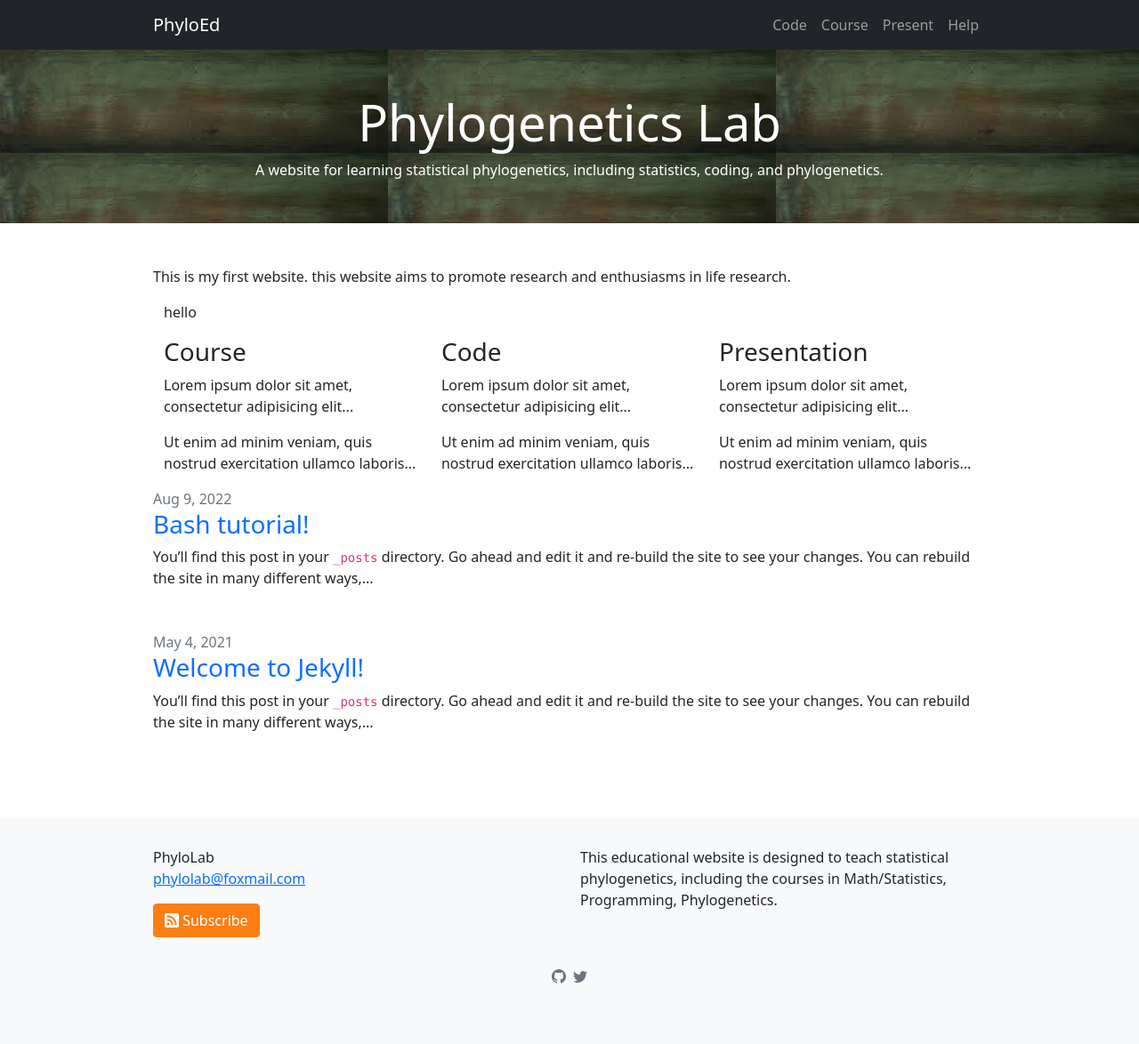
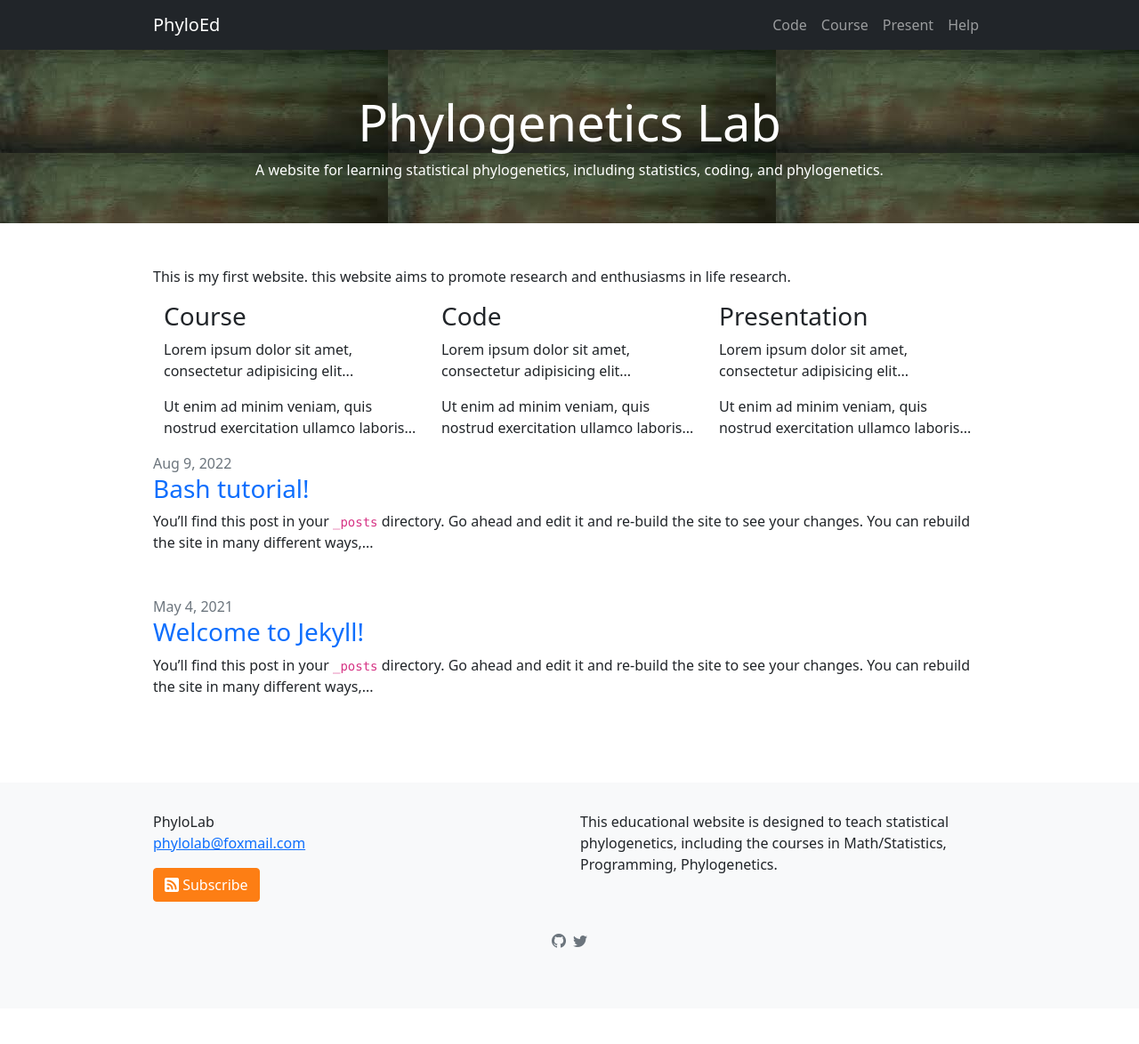
Before and after one commit to lliu1871/PhyEd, a Jekyll site: the page built from index.markdown, in a window 1280 px wide. Shown: the whole page at 89% size. Built offline with Jekyll 4.4.1, drawn with Linux system fonts in a browser that asks for light colours; after the commit the page ends 1134 px from its top, so only the background shows below that.

Commit message:
Update index.markdown

```diff
--- a/index.markdown
+++ b/index.markdown
@@ -7,8 +7,6 @@ layout: home
 This is my first website. this website aims to promote research and enthusiasms in life research.
 
 <div class="container-fluid">
-
-  <p> hello </p>
   <div class="row">
     <div class="col-sm-4 text-left">
       <h3>Course</h3>
```
